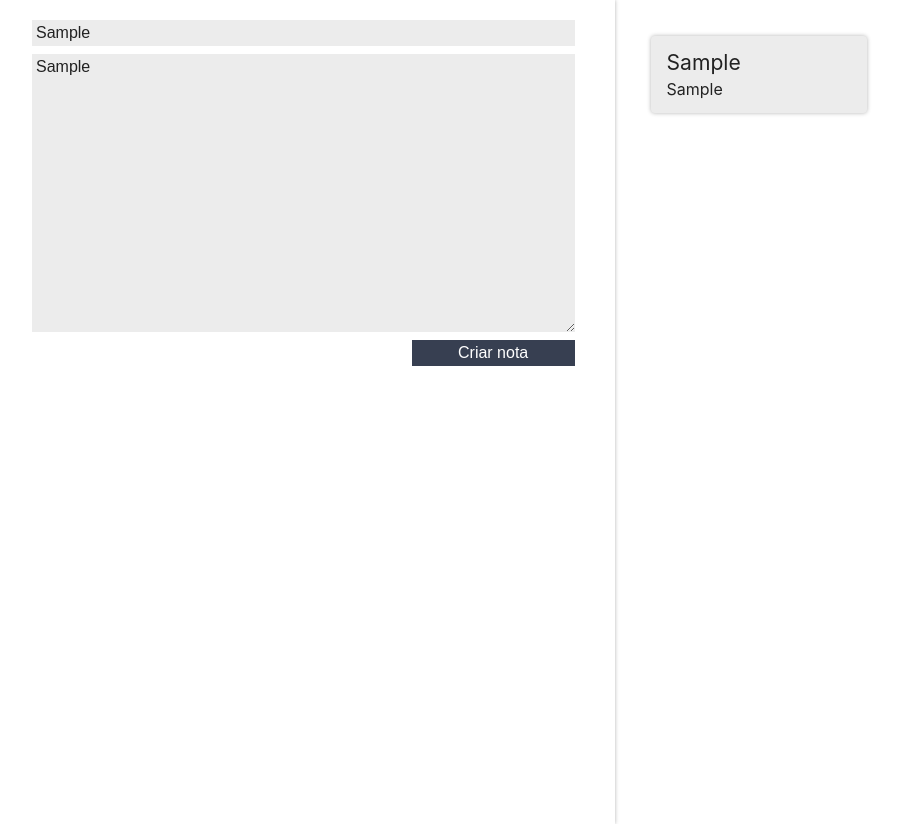
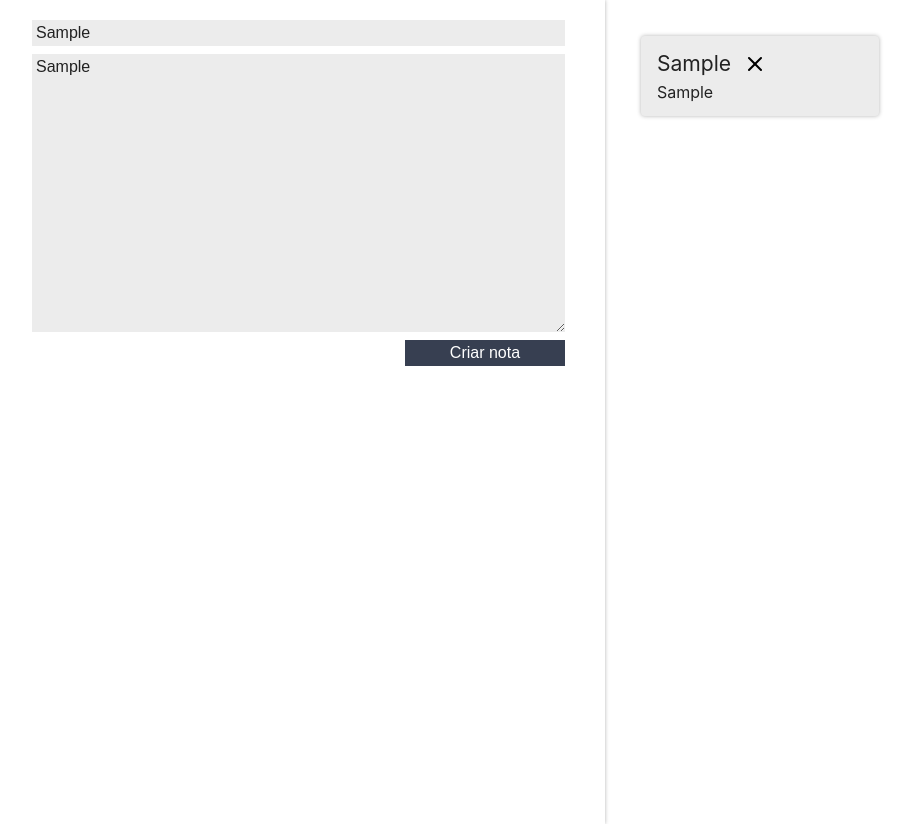
Before and after one commit to joaobispo2077/blank-notes, a React (Create React App) app: page / in a window 1280 px wide. Both pictures are taken after typing "Sample", "Sample" into the empty fields and a click on the button "Criar nota". Shown: the whole page, without its empty margins (8-920 px from the left). Built offline with nearby package versions, Linux system fonts and the light colour scheme.

Commit message:
feat: remove notes

```diff
--- a/src/App.js
+++ b/src/App.js
@@ -18,11 +18,19 @@ class App extends Component {
     const notes = [...this.state.notes, note];
     this.setState({notes});
   }
+
+  deleteNote(index){
+    let notes = this.state.notes;
+    notes.splice(index,1);
+    this.setState({notes});
+  }
   render(){
     return (
       <section className="content">
         <NotesForm createNote={this.createNote.bind(this)}/>
-        <NotesList notes={this.state.notes}/>
+        <NotesList removeNote={this.deleteNote.bind(this)}
+         notes={this.state.notes}
+        />
       </section>
     );
   }
--- a/src/components/NoteCard/index.jsx
+++ b/src/components/NoteCard/index.jsx
@@ -1,12 +1,20 @@
 import React, { Component } from 'react';
 
+import removeIcon from '../../assets/svg/x.svg';
 import './styles.css';
 
 class NoteCard extends Component {
+  handleDeleteNote() {
+    const index = this.props.index;
+    this.props.deleteNote(index);
+  }
   render() {
     return (
       <section className="note-card">
-        <header className="note-card_header"><h3 className="note-card_title">{this.props.title}</h3></header>
+        <header className="note-card_header">
+          <h3 className="note-card_title">{this.props.title}</h3>
+          <img className="note-card_delete" onClick={this.handleDeleteNote.bind(this)} src={removeIcon} />
+        </header>
         <p className="note-card_txt">{this.props.text}</p>
       </section>
     );
--- a/src/components/NoteCard/styles.css
+++ b/src/components/NoteCard/styles.css
@@ -25,3 +25,7 @@
   font-size: 1.2em;
   margin-right: 12px;
 }
+
+.note-card_delete {
+  cursor: pointer;
+}
--- a/src/components/NotesList/index.jsx
+++ b/src/components/NotesList/index.jsx
@@ -10,7 +10,11 @@ class NotesList extends Component {
       {this.props.notes.map((note, index) => {
         return (
           <li className="note-list_item" key={index}>
-            <NoteCard title={note.title} text={note.text} />
+            <NoteCard
+              index={index}
+              deleteNote={this.props.removeNote}
+              title={note.title} text={note.text}
+            />
           </li>
         )
       })}
```
Also changed, not shown: src/assets/svg/x.svg (added).
